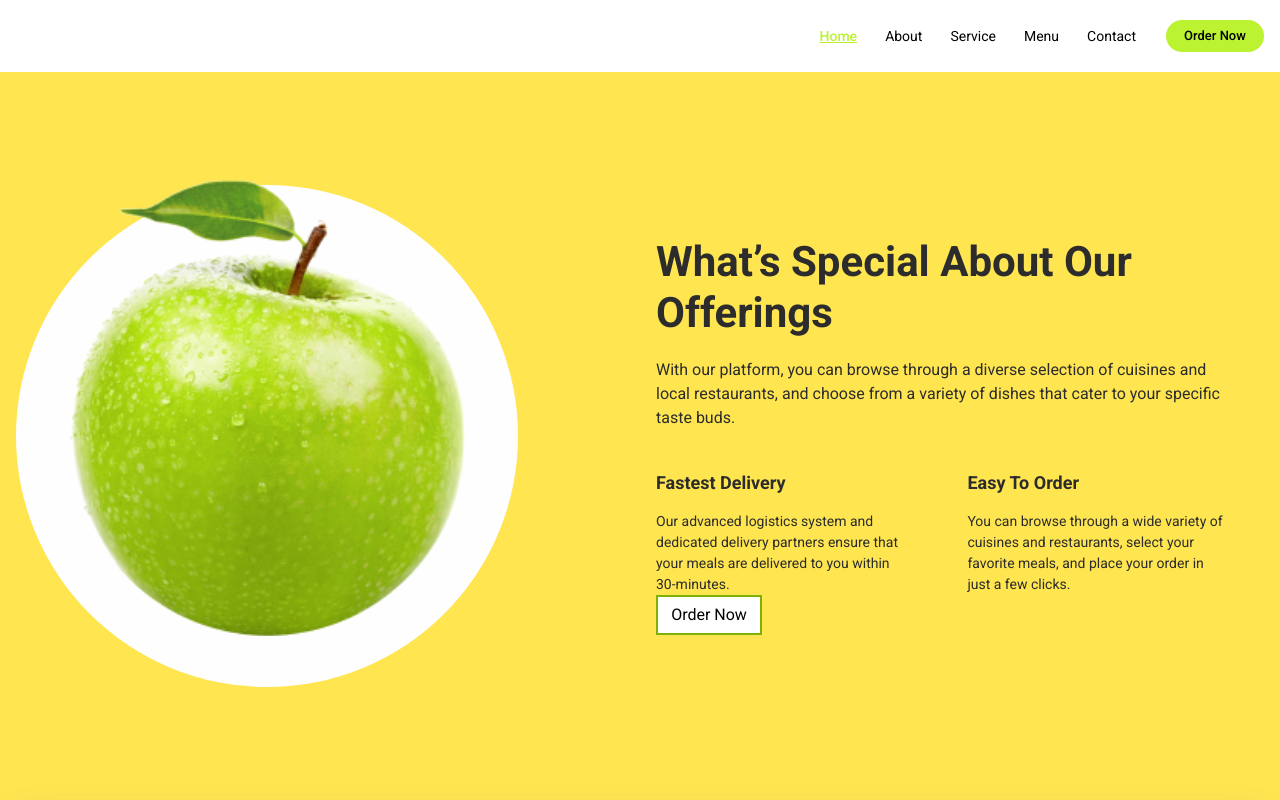
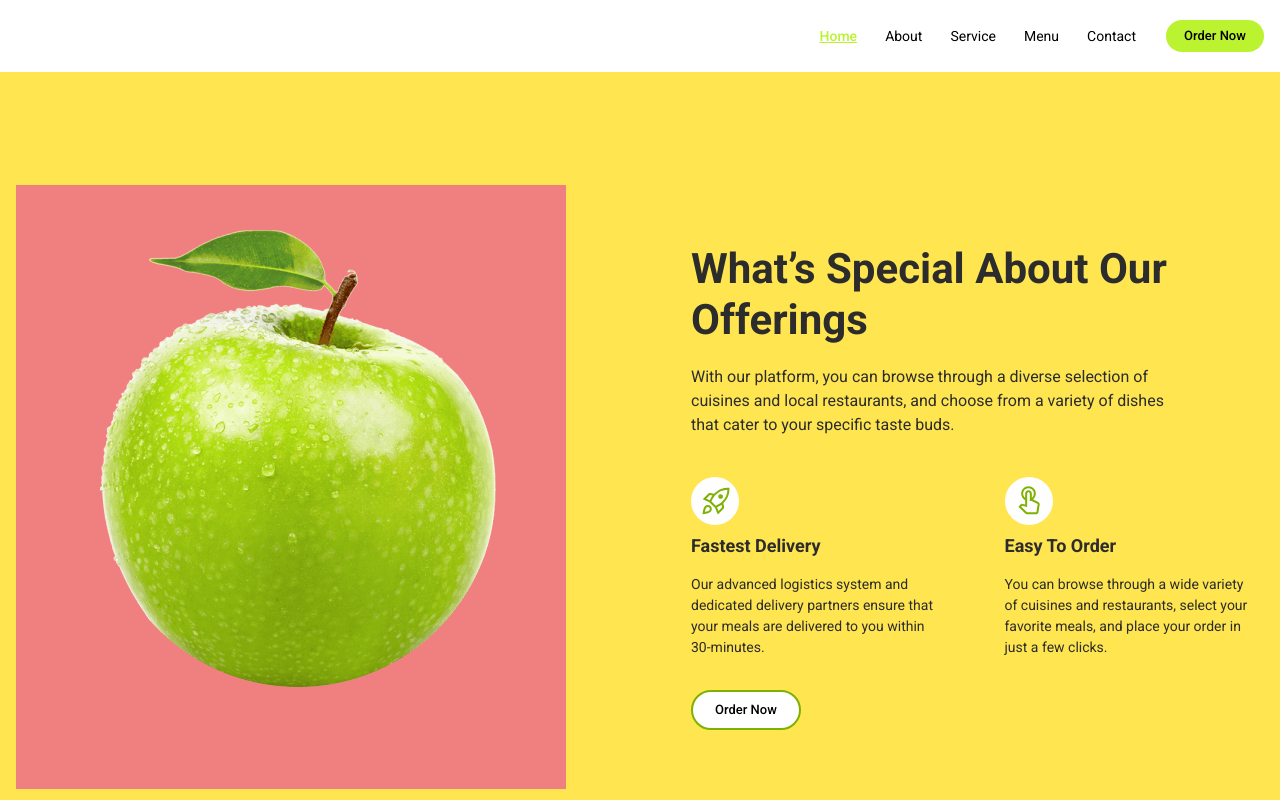
Before and after one commit to DenysOvsiienko/vite-food-team-project, a website built with Vite: page src/index.html in a window 1280 px wide. Shown: the top 800 px of the page. Built offline with nearby package versions, Linux system fonts and the light colour scheme; files whose address does not match are found by name.

Commit message:
add offerings structure and styles

```diff
--- a/src/css/offerings.css
+++ b/src/css/offerings.css
@@ -1,63 +1,199 @@
-.about-section {
+.offerings-section {
+  padding-top: 45px;
+  padding-bottom: 66px;
+}
+.offerings-container {
+  display: flex;
+  flex-direction: column;
+  align-items: center;
+  gap: 60px;
+}
+
+@media only screen and (min-width: 768px) {
+  .offerings-section {
+    padding-top: 21px;
+    padding-bottom: 94px;
+  }
+  .offerings-container {
+    align-items: flex-start;
+  }
+  .offerings-text-wrapper {
+    max-width: 620px;
+  }
+}
+
+@media only screen and (min-width: 1280px) {
+  .offerings-section {
     padding-top: 113px;
     padding-bottom: 124px;
     background-color: #ffe550;
   }
-
-.about-container {
-  display: flex;
+  .offerings-container {
+    flex-direction: row;
     justify-content: space-between;
     align-items: center;
-  padding-right: 51px;
   }
-.img-wrapper {
-  position: relative;
-  border-radius: 100%;
-  background-color: #fefefe;
-  width: 502px;
-  height: 502px;
-}
-.apple-image {
-  position: absolute;
-  top: 50%;
-  left: 50%;
-  transform: translate(-50%, -60%);
-}
-.about-text-wrapper {
+  .offerings-text-wrapper {
     max-width: 573px;
   }
-.section-title {
+}
+/* ==============================================================start  apple */
+.apple-offerings-wrapper {
+  position: relative;
+  background-color: lightcoral;
+  width: 280px;
+  height: 309px;
+}
+.apple-picture {
+  position: absolute;
+  left: 42px;
+}
+@media only screen and (min-width: 768px) {
+  .apple-offerings-wrapper {
+    width: 357px;
+    height: 394px;
+  }
+  .apple-picture {
+    left: 54px;
+  }
+}
+@media only screen and (min-width: 1280px) {
+  .apple-offerings-wrapper {
+    width: 550px;
+    height: 604px;
+  }
+  .apple-picture {
+    left: 84px;
+  }
+}
+/* ==============================================================end  apple */
+/* ==============================================================start  section text */
+.offerings-section-title {
+  margin-bottom: 28px;
+  font-size: 28px;
+}
+.offerings-section-text {
+  margin-bottom: 36px;
+  font-size: 14px;
+  line-height: 1.43;
+}
+
+@media only screen and (min-width: 768px) {
+  .offerings-section-title {
+    max-width: 526px;
+    margin-bottom: 20px;
     font-size: 42px;
+  }
+  .offerings-section-text {
+    max-width: 500px;
+    margin-bottom: 33px;
+    font-size: 16px;
+    line-height: 1.5;
+  }
+}
+@media only screen and (min-width: 1280px) {
+  .offerings-section-title {
     line-height: 1.2;
-  margin-bottom: 20px;
   }
-.section-text {
-  line-height: 1.5;
+  .offerings-section-text {
     margin-bottom: 40px;
   }
-.advantage-list {
+}
+/* ==============================================================end  section text */
+/* ==============================================================start offerings list */
+.offerings-list {
+  margin-bottom: 28px;
   display: flex;
-  column-gap: 67px;
+  flex-direction: column;
+  gap: 24px;
+}
+.offerings-icon-wrapper {
+  display: flex;
+  justify-content: center;
+  align-items: center;
+  border-radius: 50%;
+  width: 48px;
+  height: 48px;
+  margin-bottom: 8px;
+  background-color: #fefefe;
+}
+.offering-icon {
+  fill: rgba(126, 177, 1, 1);
+}
+.offer-title {
+  font-size: 18px;
+  margin-bottom: 16px;
+}
+.offer-text {
+  font-size: 14px;
+  line-height: 1.43;
+}
+@media only screen and (min-width: 768px) {
+  .offerings-list {
+    margin-bottom: 20px;
+    flex-direction: row;
+    gap: 80px;
+  }
+  .offerings-list-item {
+    flex-basis: calc((100% - 80px) / 2);
+  }
+}
+@media only screen and (min-width: 1280px) {
+  .offerings-list {
+    margin-bottom: 32px;
+    gap: 67px;
+  }
+  .offer-title {
+    line-height: 1.4;
+  }
+  .offer-text {
+    line-height: 1.5;
+  }
 }
 
-.advantage-list-title {
-  font-size: 18px;
-  line-height: 1.4;
-  margin-bottom: 16px;
-}
-.advantage-list-text {
-  font-size: 14px;
-  line-height: 1.5;
-  margin-bottom: 32px;
-}
-.white-btn {
-  background-color: #fff;
-  border: 2px solid #7eb101;
+/* ==============================================================end offerings list */
+
+/* ==============================================================start buttons */
+.offering-btn {
   min-width: 106px;
   height: 40px;
+  padding-left: 22px;
+  padding-right: 22px;
+  border: 2px solid #7eb101;
+  background-color: #fff;
+  margin-right: 24px;
 }
-.white-btn:hover,
-.white-btn:focus {
-  background-color: #bbf330;
-  border: none;
+.offering-btn:focus,
+.offering-btn:hover {
+  border-color: #ffe450;
 }
+
+.read-more-link {
+  font-size: 13px;
+  line-height: 1.5;
+  display: inline-flex;
+  align-items: flex-end;
+  padding-top: 10px;
+  padding-bottom: 10px;
+  transition: color 250ms cubic-bezier(0.4, 0, 0.2, 1);
+}
+.read-more-link:hover,
+.read-more-link:focus {
+  color: #7eb101;
+}
+.arrow-right-icon {
+  transition: fill 250ms cubic-bezier(0.4, 0, 0.2, 1);
+}
+
+.read-more-link:hover .arrow-right-icon,
+.read-more-link:focus .arrow-right-icon {
+  fill: #7eb101;
+}
+
+@media only screen and (min-width: 1280px) {
+  .read-more-link {
+    display: none;
+  }
+}
+
+/* ==============================================================end buttons */
--- a/src/partials/offerings.html
+++ b/src/partials/offerings.html
@@ -1,39 +1,97 @@
-<section class="about-section">
-  <div class="container about-container">
-    <div class="img-wrapper">
-      <img
-        src="../img/apple-tablet.png"
-        class="apple-image"
-        alt="Apple"
-        width="396"
-        height="502"
-      />
+<section class="offerings-section">
+  <div class="container offerings-container">
+    <div class="apple-offerings-wrapper">
+      <div class="apple-elipse">
+        <div class="apple-bg">
+          <picture class="apple-picture">
+            <source
+              srcset="
+                ../img/offerings/apple-mobile.png    1x,
+                ../img/offerings/apple-mobile@2x.png 2x
+              "
+              media="(max-width:767px)"
+            />
+            <source
+              srcset="
+                ../img/offerings/apple-tablet.png    1x,
+                ../img/offerings/apple-tablet@2x.png 2x
+              "
+              media="(max-width:1279px)"
+            />
+            <source
+              srcset="
+                ../img/offerings/apple.png    1x,
+                ../img/offerings/apple@2x.png 2x
+              "
+              media="(min-width:1280px)"
+            />
+            <img
+              src="../img/offerings/apple-mobile.png"
+              alt="Apple"
+              class="apple-img"
+            />
+          </picture>
+        </div>
+      </div>
     </div>
-    <div class="about-text-wrapper">
-      <h2 class="section-title">What’s Special About Our Offerings</h2>
-      <p class="section-text">
+    <div class="offerings-text-wrapper">
+      <h2 class="offerings-section-title">
+        What’s Special About Our Offerings
+      </h2>
+      <p class="offerings-section-text">
         With our platform, you can browse through a diverse selection of
         cuisines and local restaurants, and choose from a variety of dishes that
         cater to your specific taste buds.
       </p>
-      <ul class="advantage-list">
-        <li class="advantage-list-item">
-          <h3 class="advantage-list-title">Fastest Delivery</h3>
-          <p class="advantage-list-text">
+      <ul class="offerings-list">
+        <li class="offerings-list-item">
+          <div class="offerings-icon-wrapper">
+            <svg
+              class="offering-icon"
+              width="32"
+              height="32"
+              aria-label="Rocket"
+            >
+              <use href="../img/icons.svg#icon-rocket_launch"></use>
+            </svg>
+          </div>
+          <h3 class="offer-title">Fastest Delivery</h3>
+          <p class="offer-text">
             Our advanced logistics system and dedicated delivery partners ensure
             that your meals are delivered to you within 30-minutes.
           </p>
         </li>
-        <li class="advantage-list-item">
-          <h3 class="advantage-list-title">Easy To Order</h3>
-          <p class="advantage-list-text">
+        <li class="offerings-list-item">
+          <div class="offerings-icon-wrapper">
+            <svg
+              class="offering-icon"
+              width="32"
+              height="32"
+              aria-label="touch-button"
+            >
+              <use href="../img/icons.svg#icon-touch_app"></use>
+            </svg>
+          </div>
+          <h3 class="offer-title">Easy To Order</h3>
+          <p class="offer-text">
             You can browse through a wide variety of cuisines and restaurants,
             select your favorite meals, and place your order in just a few
             clicks.
           </p>
         </li>
       </ul>
-      <button type="button" class="white-btn btn">Order Now</button>
+      <button type="button" class="main-btn offering-btn">Order Now</button>
+      <a href="" class="read-more-link">
+        Read More
+        <svg
+          class="arrow-right-icon"
+          width="17"
+          height="17"
+          aria-label="arrow-right"
+        >
+          <use href="../img/icons.svg#arrow-right"></use>
+        </svg>
+      </a>
     </div>
   </div>
 </section>
```
Also changed, not shown: src/img/offerings/apple-mobile.png (renamed from src/img/apple-mobile.png), src/img/offerings/apple-mobile@2x.png (renamed from src/img/apple-mobile@2x.png), src/img/offerings/apple-tablet.png (renamed from src/img/apple-tablet.png), src/img/offerings/apple-tablet@2x.png (renamed from src/img/apple-tablet@2x.png), src/img/offerings/apple.png (renamed from src/img/apple.png), src/img/offerings/apple@2x.png (renamed from src/img/apple@2x.png). Lines whose indentation alone changed are shown as unchanged.
